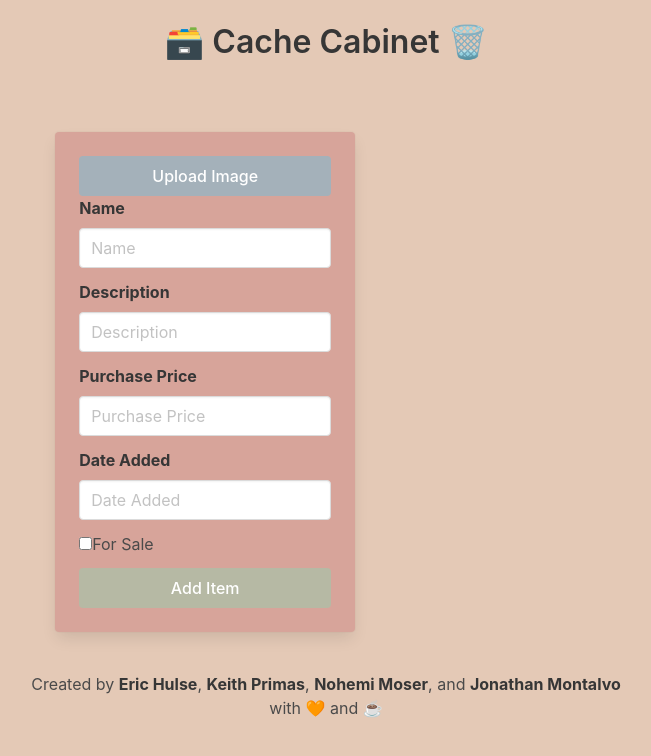
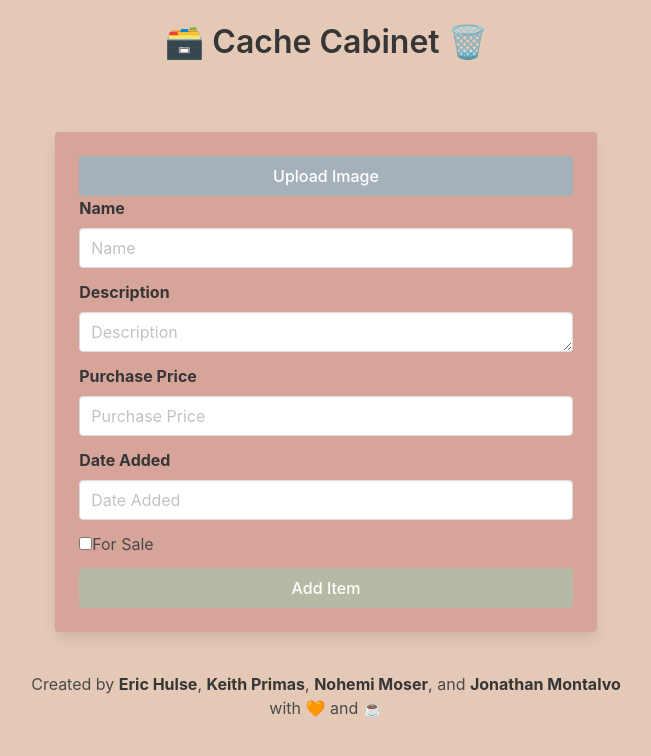
Before and after one commit to sempercuriosus/CacheCabinet, a React (Vite) app in the folder cachecabinet/Client/: page /item/new in a window 1280 px wide. Shown: the top 756 px of the page, without its empty margins (314-965 px from the left). Built offline with nearby package versions, Linux system fonts and the light colour scheme.

Commit message:
update display

```diff
--- a/cachecabinet/Client/src/components/CreateItem.jsx
+++ b/cachecabinet/Client/src/components/CreateItem.jsx
@@ -75,10 +75,6 @@ const CreateItem = ({ onAddItem }) => {
       className='card'
       style={{
         backgroundColor: colorPalette.DUSTYROSE,
-        maxWidth: '300px',
-        maxHeight: '700px',
-        minHeight: '250px',
-        minWidth: '100px',
       }}>
       <div className='card-content'>
         <button
@@ -105,7 +101,7 @@ const CreateItem = ({ onAddItem }) => {
             <div className='field'>
               <label className='label'>Description</label>
               <div className='control'>
-                <input
+                <textarea
                   className='input'
                   type='text'
                   placeholder='Description'
```
